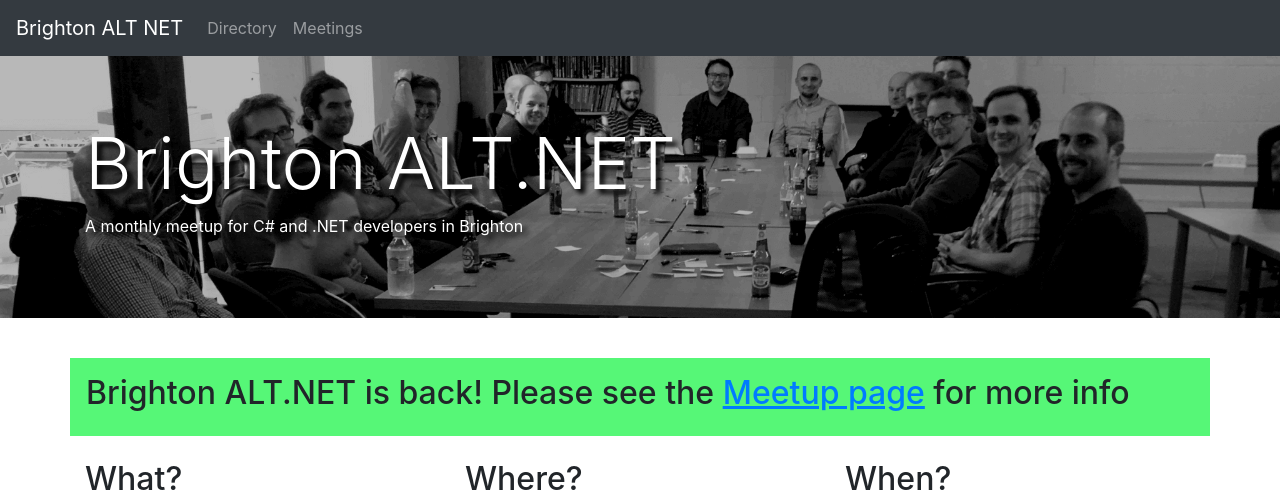
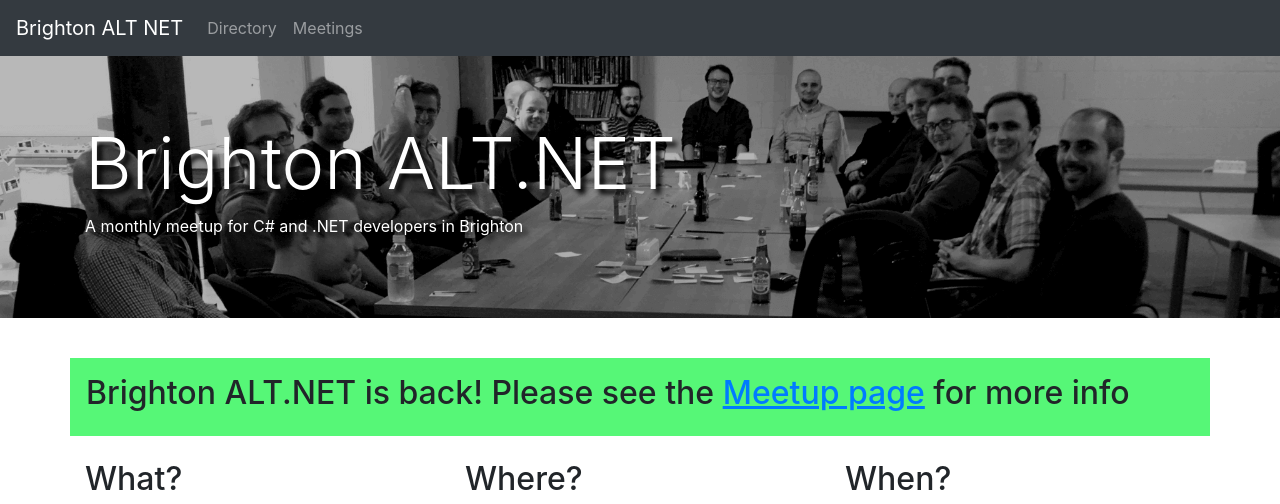
Before and after one commit to brighton-alt-net/brighton-alt-net.github.io, a Gatsby site: page / in a window 1280 px wide. Shown: the top 504 px of the page. Built offline with nearby package versions, Linux system fonts and the light colour scheme; Gatsby itself is replaced by a stand-in of ours.

Commit message:
style on banner

```diff
--- a/src/components/Layout.tsx
+++ b/src/components/Layout.tsx
@@ -38,14 +38,16 @@ const layout: React.FC<
     <main role="main" style={{ paddingTop: "3.5rem" }}>
       {jumboTronTitle ? (
         <div
-          className="jumbotron p-0"
-          style={{ display: "grid" }}
+          className="jumbotron p-0 rounded-0 "
+          style={{
+            display: "grid",
+            overflow: "hidden",
+            maxHeight: 134 + 64 + 64,
+          }}
         >
           <StaticImage
             style={{
               gridArea: "1/1",
-              // You can set a maximum height for the image, if you wish.
-              maxHeight: 134 + 64 + 64,
             }}
             // You can optionally force an aspect ratio for the generated image
             // This is a presentational image, so the alt should be an empty string
@@ -55,18 +57,19 @@ const layout: React.FC<
             formats={["auto", "webp", "avif"]}
           />
           <div
-            className="container"
+            className="d-flex align-items-center"
             style={{
               // By using the same grid area for both, they are stacked on top of each other
               gridArea: "1/1",
               position: "relative",
               // This centers the other elements inside the hero component
               display: "grid",
+              maxHeight: 134 + 64 + 64,
             }}
           >
             <div
-              className="text-white"
-              style={{ paddingTop: 64, textShadow: "black 0.3em 0.3em 0.3em" }}
+              className="text-white container"
+              style={{ textShadow: "black 0.3em 0.3em 0.3em" }}
             >
               <h1 className="display-3">{jumboTronTitle}</h1>
               <p>{jumboTronTagLine}</p>
```
